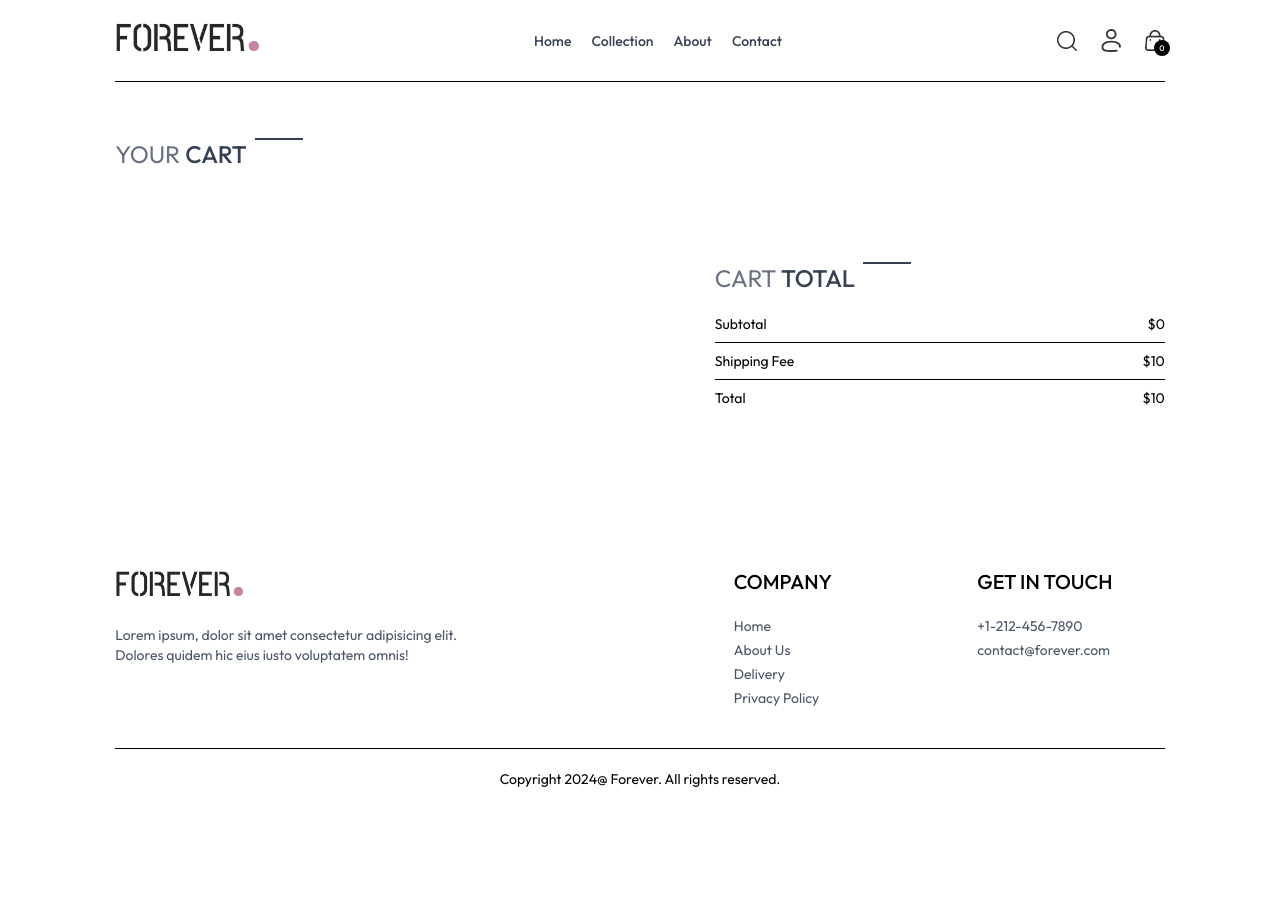
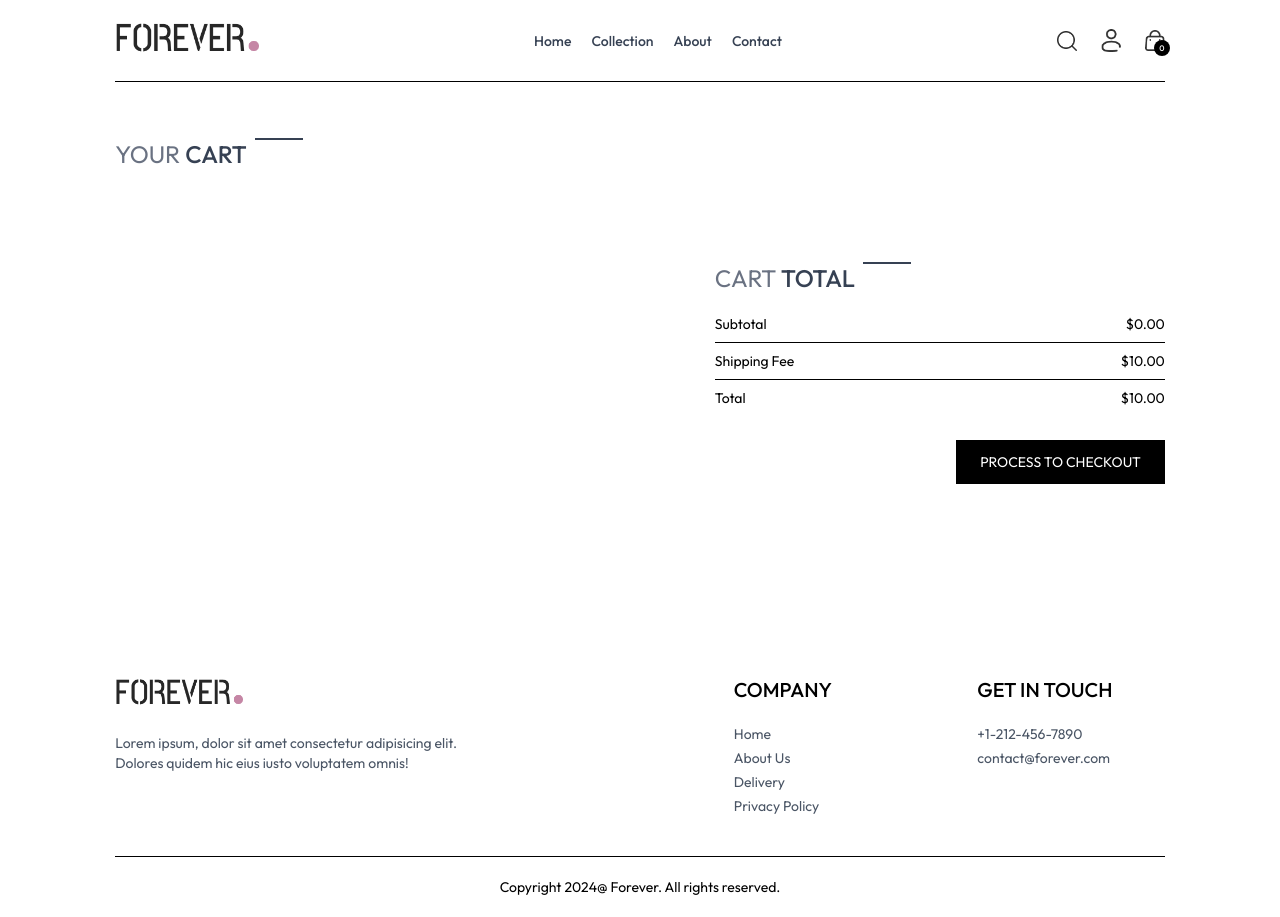
Before and after one commit to Priyank-211/E-commerseWeb, a React (Vite) app in the folder frontend/: page /cart in a window 1280 px wide. Before the commit the page ends 809 px from the top, so only its background shows below. Built offline with nearby package versions, Linux system fonts and the light colour scheme.

Commit message:
checkout button added

```diff
--- a/frontend/src/components/CartTotal.jsx
+++ b/frontend/src/components/CartTotal.jsx
@@ -15,7 +15,7 @@
           <p>Subtotal</p>
           <p>
             {currency}
-            {GetCartAmount()}
+            {GetCartAmount()}.00
           </p>
         </div>
         <hr />
@@ -23,7 +23,7 @@
           <p>Shipping Fee</p>
           <p>
             {currency}
-            {delivery_Fee}
+            {delivery_Fee}.00
           </p>
         </div>
         <hr />
@@ -31,7 +31,7 @@
           <p>Total</p>
           <p>
             {currency}
-            {GetCartAmount() + delivery_Fee}
+            {GetCartAmount() + delivery_Fee}.00
           </p>
         </div>
       </div>
--- a/frontend/src/pages/Cart.jsx
+++ b/frontend/src/pages/Cart.jsx
@@ -84,6 +84,11 @@
       <div className="flex justify-end my-20">
         <div className="w-full sm:w-[450px]">
           <CartTotal />
+          <div className="w-full text-end">
+            <button className="bg-black text-white  text-sm my-8 px-6 py-3 ">
+              PROCESS TO CHECKOUT
+            </button>
+          </div>
         </div>
       </div>
     </div>
```
